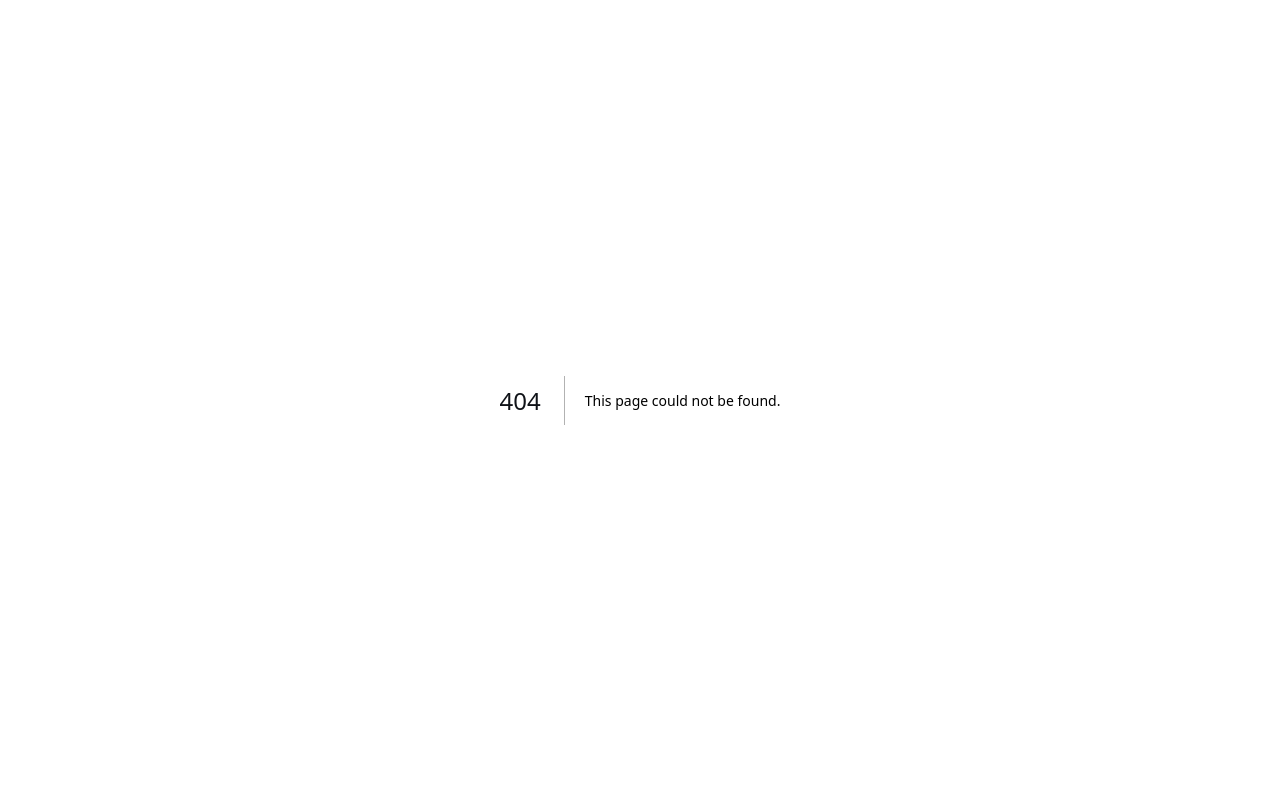
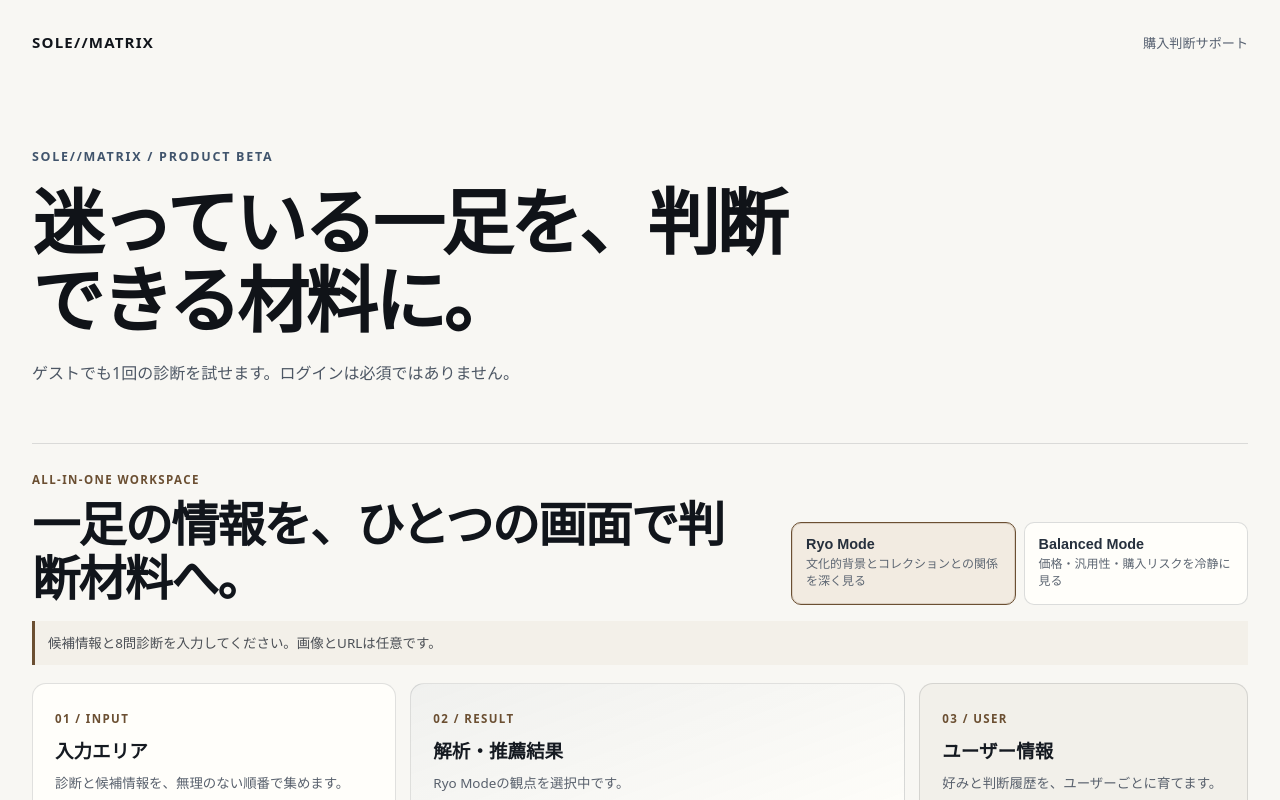
Before and after one commit to ryo-man03/sole-matrix-core, a Next.js app: page /app in a window 1280 px wide. Before the commit this address had no page. Shown: the top 800 px of the page. Built offline with nearby package versions, Linux system fonts and the light colour scheme.

Commit message:
feat: add product entry and guest start

```diff
--- /dev/null
+++ b/app/app/page.tsx
@@ -0,0 +1,20 @@
+import { AppShell } from "../_components/AppShell";
+import { MainContainer } from "../_components/MainContainer";
+import { RecommendationWorkspace } from "../_components/RecommendationWorkspace";
+
+export default function ProductAppPage() {
+  return (
+    <AppShell>
+      <MainContainer labelledBy="product-app-title">
+        <header className="product-app-heading">
+          <p className="home-kicker">SOLE//MATRIX / PRODUCT BETA</p>
+          <h1 id="product-app-title">迷っている一足を、判断できる材料に。</h1>
+          <p>
+            ゲストでも1回の診断を試せます。ログインは必須ではありません。
+          </p>
+        </header>
+        <RecommendationWorkspace />
+      </MainContainer>
+    </AppShell>
+  );
+}
--- a/app/globals.css
+++ b/app/globals.css
@@ -21,6 +21,122 @@
 
 body {
   background: #f8f7f3;
+}
+
+.product-entry {
+  width: 100%;
+  min-width: 0;
+  display: grid;
+  gap: 20px;
+}
+
+.product-entry-copy,
+.product-entry-panel,
+.product-entry-storage,
+.product-app-heading {
+  min-width: 0;
+}
+
+.product-entry-copy {
+  max-width: 820px;
+}
+
+.product-entry-kicker {
+  margin: 0;
+  color: #6b4f32;
+  font-size: 0.76rem;
+  font-weight: 800;
+  letter-spacing: 0.14em;
+  text-transform: uppercase;
+}
+
+.product-entry-copy h1,
+.product-app-heading h1 {
+  margin-top: 16px;
+  font-size: clamp(2.1rem, 8vw, 4.5rem);
+  line-height: 1.08;
+  letter-spacing: -0.045em;
+}
+
+.product-entry-copy > p:last-child,
+.product-app-heading > p:last-child {
+  max-width: 680px;
+  margin: 20px 0 0;
+  color: #4d5764;
+  line-height: 1.8;
+}
+
+.product-entry-panel,
+.product-entry-storage {
+  border: 1px solid rgba(35, 43, 55, 0.14);
+  border-radius: 14px;
+  background: #fffefa;
+  padding: 20px;
+}
+
+.product-entry-actions {
+  display: grid;
+  gap: 10px;
+}
+
+.product-entry-action {
+  min-width: 0;
+  min-height: 52px;
+  display: flex;
+  align-items: center;
+  justify-content: space-between;
+  gap: 14px;
+  border: 1px solid rgba(35, 43, 55, 0.18);
+  border-radius: 9px;
+  background: #ffffff;
+  padding: 0 15px;
+  color: #17202b;
+  font-weight: 800;
+  text-decoration: none;
+}
+
+.product-entry-action[data-kind="primary"] {
+  border-color: #17202b;
+  background: #17202b;
+  color: #ffffff;
+}
+
+.product-entry-action[data-kind="guest"] {
+  border-color: #6b4f32;
+  background: #f4ece1;
+  color: #5a3e25;
+}
+
+.product-entry-action:focus-visible {
+  outline: 3px solid rgba(107, 79, 50, 0.26);
+  outline-offset: 3px;
+}
+
+.product-entry-provider-note {
+  margin: 14px 0 0;
+  color: #66717f;
+  font-size: 0.78rem;
+  line-height: 1.7;
+}
+
+.product-entry-storage h2 {
+  margin: 9px 0 0;
+  color: #17202b;
+  font-size: 1.2rem;
+}
+
+.product-entry-storage ul {
+  display: grid;
+  gap: 9px;
+  margin: 16px 0 0;
+  padding-left: 20px;
+  color: #4d5764;
+  font-size: 0.86rem;
+  line-height: 1.65;
+}
+
+.product-app-heading {
+  max-width: 820px;
 }
 
 .app-shell {
@@ -1826,6 +1942,21 @@
     min-width: 290px;
   }
 
+  .product-entry {
+    grid-template-columns: minmax(0, 1.15fr) minmax(280px, 0.85fr);
+    align-items: start;
+    gap: 28px;
+  }
+
+  .product-entry-storage {
+    grid-column: 1 / -1;
+  }
+
+  .product-entry-panel,
+  .product-entry-storage {
+    padding: 28px;
+  }
+
   .entry-grid {
     grid-template-columns: repeat(2, minmax(0, 1fr));
     gap: 18px;
```
Also changed, not shown: app/login/page.tsx (added, +57 -0 lines), 1 other file (tests, documents, lock files or other folders).
